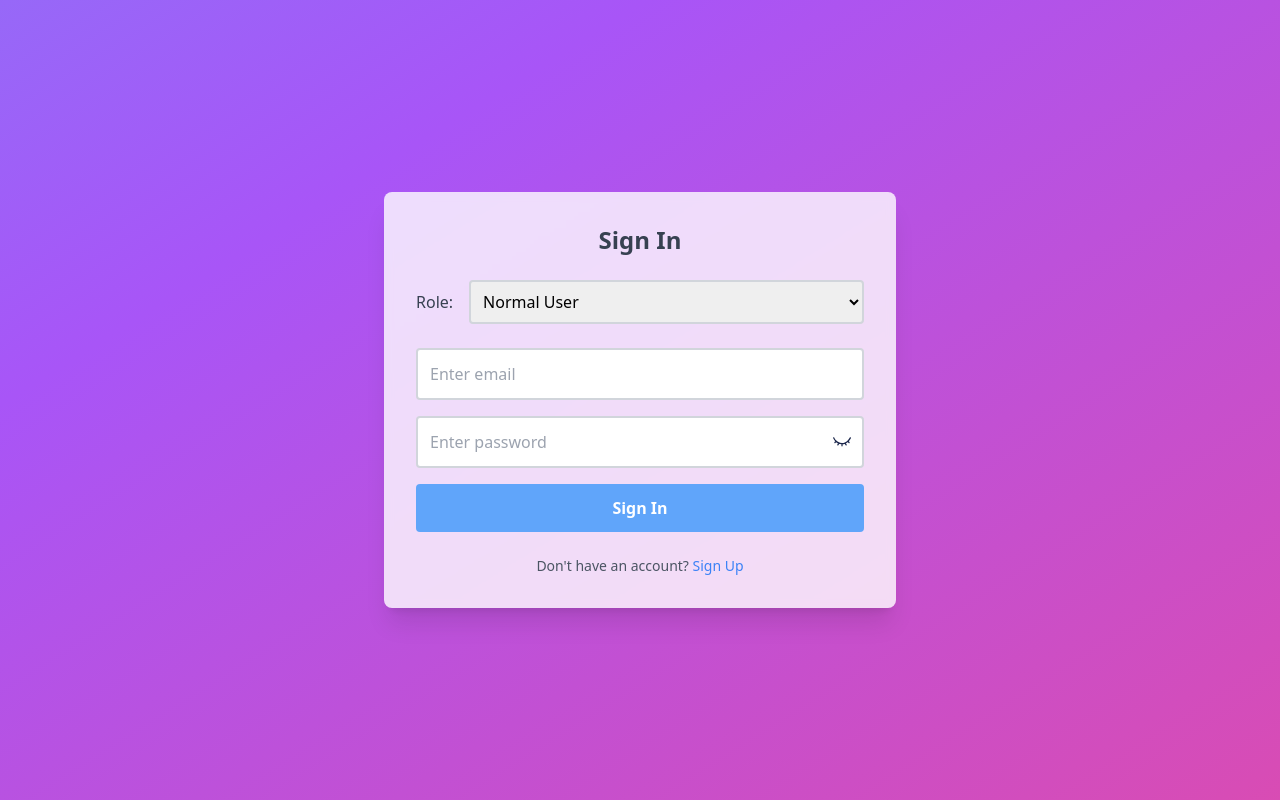
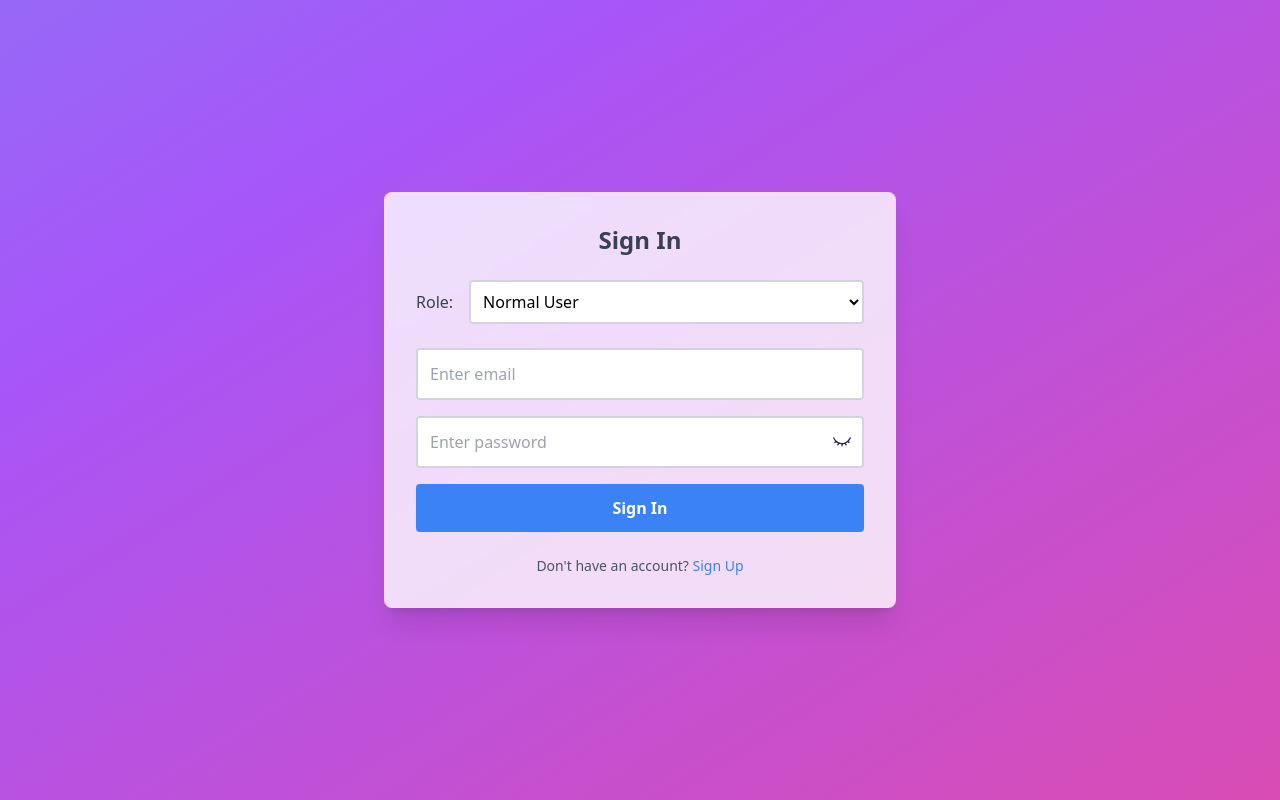
Before and after one commit to surajbhoj01/PixelandPen, a React (Vite) app: page /login in a window 1280 px wide. Built offline with nearby package versions, Linux system fonts and the light colour scheme; a web font is replaced by a local one.

Commit message:
More UI Updates

```diff
--- a/src/components/Navbar.jsx
+++ b/src/components/Navbar.jsx
@@ -9,9 +9,6 @@ import LogoDark from '../assets/images/Pixel & Pen(B&W).png';
 import MoonIcon from '../assets/images/moon-svgrepo-com.svg';
 import SunIcon from '../assets/images/light-mode-svgrepo-com.svg';
 import LanguageIcon from '../assets/images/language-svgrepo-com.svg';
-
-// Pages
-import Blog from '../pages/Blog';
 
 const Navbar = () => {
   const [isDarkMode, setIsDarkMode] = useState(() => {
--- /dev/null
+++ b/src/contexts/ThemeContext.jsx
@@ -0,0 +1,34 @@
+import React, { createContext, useState, useEffect, useContext } from 'react';
+
+const ThemeContext = createContext();
+
+export const ThemeProvider = ({ children }) => {
+  const [isDarkMode, setIsDarkMode] = useState(() => {
+    if (typeof window !== 'undefined') {
+      const savedTheme = localStorage.getItem('theme');
+      const prefersDark = window.matchMedia('(prefers-color-scheme: dark)').matches;
+      return savedTheme === 'dark' || (!savedTheme && prefersDark);
+    }
+    return false;
+  });
+
+  useEffect(() => {
+    if (isDarkMode) {
+      document.documentElement.classList.add('dark');
+      localStorage.setItem('theme', 'dark');
+    } else {
+      document.documentElement.classList.remove('dark');
+      localStorage.setItem('theme', 'light');
+    }
+  }, [isDarkMode]);
+
+  const toggleDark = () => setIsDarkMode((prev) => !prev);
+
+  return (
+    <ThemeContext.Provider value={{ isDarkMode, toggleDark }}>
+      {children}
+    </ThemeContext.Provider>
+  );
+};
+
+export const useTheme = () => useContext(ThemeContext);
--- a/src/main.jsx
+++ b/src/main.jsx
@@ -1,6 +1,7 @@
 import { StrictMode } from 'react'
 import { createRoot } from 'react-dom/client'
 import { createBrowserRouter, RouterProvider } from "react-router-dom";
+import { ThemeProvider } from './contexts/ThemeContext';
 import './index.css'
 
 import Navbar from './components/Navbar.jsx';
@@ -41,6 +42,8 @@ const router = createBrowserRouter([
 
 createRoot(document.getElementById('root')).render(
   <StrictMode>
-    <RouterProvider router={router}/>
+    <ThemeProvider>
+      <RouterProvider router={router}/>
+    </ThemeProvider>
   </StrictMode>,
 )
--- a/src/pages/Signin.jsx
+++ b/src/pages/Signin.jsx
@@ -28,7 +28,11 @@ const InputField = ({ type, name, value, onChange, placeholder, showToggle, show
 
 const AnimatedBackground = () => (
   <div className="absolute inset-0 -z-10">
-    <div className="absolute inset-0 bg-gradient-to-br from-blue-400 via-purple-500 to-pink-500 animate-gradient-xy overflow-hidden"></div>
+    {/* Light mode gradient */}
+    <div className="absolute inset-0 bg-gradient-to-br from-blue-400 via-purple-500 to-pink-500 animate-gradient-xy overflow-hidden dark:opacity-0"></div>
+
+    {/* Dark mode gradient - different color scheme */}
+    <div className="absolute inset-0 bg-gradient-to-br from-blue-900 via-purple-800 to-indigo-900 animate-gradient-xy overflow-hidden opacity-0 dark:opacity-100"></div>
   </div>
 );
 
@@ -78,7 +82,6 @@ const LoginSignup = () => {
     resetForm();
 
     // Immediately change userType if needed
-    // This ensures we don't have to wait for the effect to run
     if (isLogin && userType === 'admin') {
       setUserType('normalUser');
     }
@@ -167,17 +170,17 @@ const LoginSignup = () => {
     <div className="flex items-center justify-center min-h-screen relative overflow-hidden">
       <AnimatedBackground />
 
-      <div className="w-full max-w-lg bg-white/80 dark:bg-gray-800/90 backdrop-blur-sm p-8 rounded-lg shadow-xl space-y-6 z-10">
-        <h2 className="text-2xl font-semibold text-center text-gray-700 dark:text-gray-200 mb-2">
+      <div className="w-full max-w-lg bg-white/80 dark:bg-gray-800/90 backdrop-blur-sm p-8 rounded-lg shadow-xl space-y-6 z-10 transition-colors duration-300">
+        <h2 className="text-2xl font-semibold text-center text-gray-700 dark:text-gray-200 mb-2 transition-colors duration-300">
           {isLogin ? 'Sign In' : 'Sign Up'}
         </h2>
 
         <div className="flex justify-between items-center gap-4">
-          <label className="text-gray-700 dark:text-gray-300">Role:</label>
+          <label className="text-gray-700 dark:text-gray-300 transition-colors duration-300">Role:</label>
           <select
             value={userType}
             onChange={e => setUserType(e.target.value)}
-            className="flex-1 p-2 border-2 border-gray-300 rounded focus:border-blue-500 focus:outline-none dark:bg-gray-700 dark:border-gray-600 dark:text-gray-200"
+            className="flex-1 p-2 bg-white border-2 border-gray-300 rounded focus:border-blue-500 focus:outline-none dark:bg-gray-700 dark:border-gray-600 dark:text-gray-200 transition-colors duration-300"
           >
             <option value="normalUser">Normal User</option>
             <option value="contributor">Contributor</option>
@@ -190,18 +193,18 @@ const LoginSignup = () => {
           <button
             type="submit"
             className={`w-full p-3 ${
-              userType === 'admin' ? 'bg-red-400 hover:bg-red-500' :
-              userType === 'contributor' ? 'bg-green-400 hover:bg-green-500' :
-              'bg-blue-400 hover:bg-blue-500'
-            } text-white rounded font-semibold transition-colors duration-300`}
+              userType === 'admin' ? 'bg-red-500 hover:bg-red-600 dark:bg-red-600 dark:hover:bg-red-700' :
+              userType === 'contributor' ? 'bg-green-500 hover:bg-green-600 dark:bg-green-600 dark:hover:bg-green-700' :
+              'bg-blue-500 hover:bg-blue-600 dark:bg-blue-600 dark:hover:bg-blue-700'
+            } text-white rounded font-semibold transition-all duration-300`}
           >
             {isLogin ? 'Sign In' : 'Sign Up'}
           </button>
         </form>
 
-        <p className="text-center text-sm text-gray-600 dark:text-gray-400">
+        <p className="text-center text-sm text-gray-600 dark:text-gray-400 transition-colors duration-300">
           {isLogin ? "Don't have an account?" : "Already have an account?"}{' '}
-          <button onClick={handleSwitchMode} className="text-blue-500 hover:underline">
+          <button onClick={handleSwitchMode} className="text-blue-500 dark:text-blue-400 hover:underline transition-colors duration-300">
             {isLogin ? 'Sign Up' : 'Sign In'}
           </button>
         </p>
```
Also changed, not shown: src/App.jsx (+0 -12 lines).
